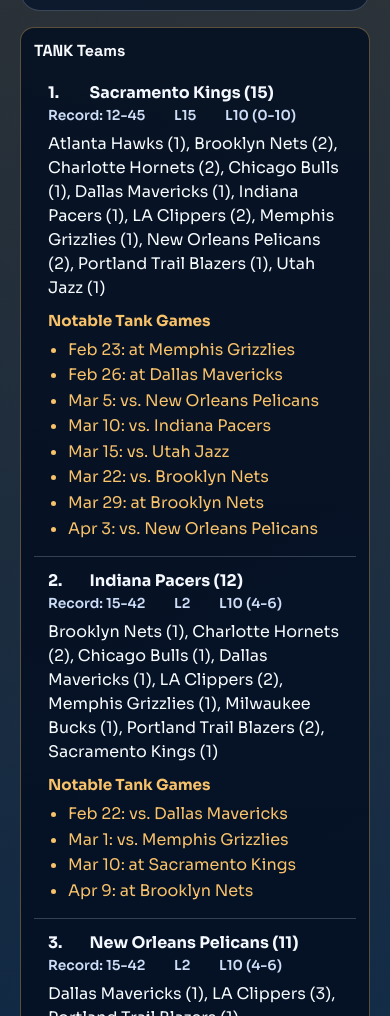
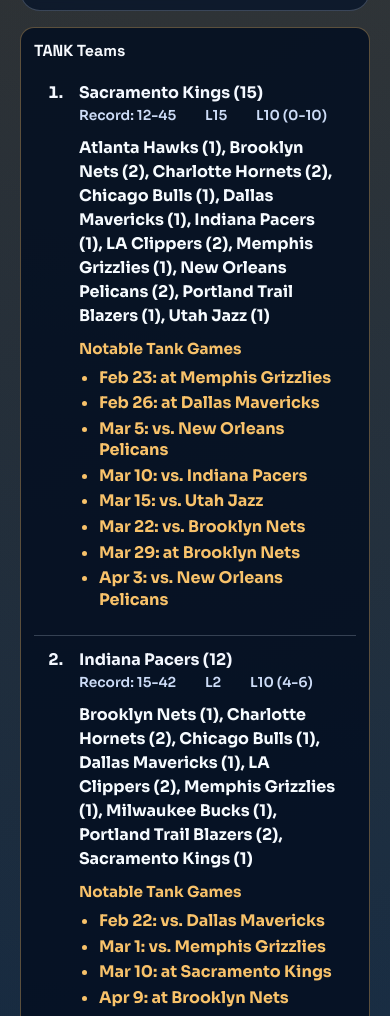
Before and after one commit to gmikenielsen/RaceToTank, a website: page public/index.html in a window 390 px wide. Shown: the part 1307-2323 px from the top of the page. Drawn offline with Linux system fonts and the light colour scheme.

Commit message:
Fix team/rank alignment in tank teams table and cards

```diff
--- a/public/app.js
+++ b/public/app.js
@@ -353,7 +353,7 @@
       const showNotable = index < 8;
       const notableGames = showNotable ? notableGamesByTeam.get(String(row?.team || '').trim()) || [] : [];
       const notableGamesHtml = showNotable ? buildNotableGamesHtml(notableGames) : '';
-      return `<tr><td class="team"><div class="team-main"><span class="team-rank">${rank}.&nbsp;</span><span class="team-name">${teamName}</span></div><div class="team-record">${recordLine}</div></td><td class="opponents"><div class="opponents-text">${opponents}</div>${notableGamesHtml}</td></tr>`;
+      return `<tr><td class="team"><div class="team-main"><span class="team-rank">${rank}.</span><div class="team-copy"><span class="team-name">${teamName}</span><div class="team-record">${recordLine}</div></div></div></td><td class="opponents"><div class="opponents-text">${opponents}</div>${notableGamesHtml}</td></tr>`;
     })
     .join('');
 
@@ -366,7 +366,7 @@
       const showNotable = index < 8;
       const notableGames = showNotable ? notableGamesByTeam.get(String(row?.team || '').trim()) || [] : [];
       const notableGamesHtml = showNotable ? buildNotableGamesHtml(notableGames) : '';
-      return `<article class="card"><div class="team"><div class="team-main"><span class="team-rank">${rank}.&nbsp;</span><span class="team-name">${teamName}</span></div><div class="team-record">${recordLine}</div></div><div class="opponents"><div class="opponents-text">${opponents}</div>${notableGamesHtml}</div></article>`;
+      return `<article class="card"><div class="team"><div class="team-main"><span class="team-rank">${rank}.</span><div class="team-copy"><span class="team-name">${teamName}</span><div class="team-record">${recordLine}</div><div class="opponents"><div class="opponents-text">${opponents}</div>${notableGamesHtml}</div></div></div></div></article>`;
     })
     .join('');
 
--- a/public/index.html
+++ b/public/index.html
@@ -255,28 +255,37 @@
       }
 
       .team {
-        --team-indent: 3.4ch;
-        --team-gap: 0;
         font-weight: 700;
         width: 35%;
         overflow: hidden;
       }
 
       .team-main {
-        display: grid;
-        grid-template-columns: var(--team-indent) minmax(0, 1fr);
-        column-gap: var(--team-gap);
-        align-items: baseline;
+        display: flex;
+        gap: 0.12rem;
+        align-items: flex-start;
         min-width: 0;
       }
 
       .team-rank {
+        display: block;
         text-align: left;
         white-space: nowrap;
-        padding-right: 0;
+        font-variant-numeric: tabular-nums;
+        flex: 0 0 2.4ch;
+      }
+
+      .team-copy {
+        display: flex;
+        flex-direction: column;
+        align-items: flex-start;
+        row-gap: 4px;
+        min-width: 0;
+        flex: 1 1 auto;
       }
 
       .team-name {
+        display: block;
         white-space: nowrap;
         text-wrap: nowrap;
         overflow: hidden;
@@ -284,9 +293,9 @@
       }
 
       .team-record {
-        margin-top: 4px;
+        margin-top: 0;
         margin-left: 0;
-        padding-left: calc(var(--team-indent) + var(--team-gap));
+        padding-left: 0;
         color: #cddcf7;
         font-size: 0.86rem;
         font-weight: 600;
@@ -375,23 +384,13 @@
           display: block;
         }
 
-        .card {
-          --mobile-indent: 3.4ch;
-          --mobile-gap: 0;
-        }
-
         .card .team {
           width: 100%;
           overflow: visible;
         }
 
         .card .team-main {
-          grid-template-columns: var(--mobile-indent) minmax(0, 1fr);
-          column-gap: var(--mobile-gap);
-        }
-
-        .card .team-rank {
-          padding-right: 0;
+          gap: 0.1rem;
         }
 
         .card .team-name {
@@ -403,7 +402,7 @@
 
         .card .team-record {
           margin-left: 0;
-          padding-left: calc(var(--mobile-indent) + var(--mobile-gap));
+          padding-left: 0;
           white-space: normal;
           overflow: visible;
           text-overflow: clip;
@@ -415,7 +414,8 @@
         .card .opponents {
           width: 100%;
           margin-left: 0;
-          padding-left: calc(var(--mobile-indent) + var(--mobile-gap));
+          padding-left: 0;
+          margin-top: 8px;
         }
       }
     </style>
```
